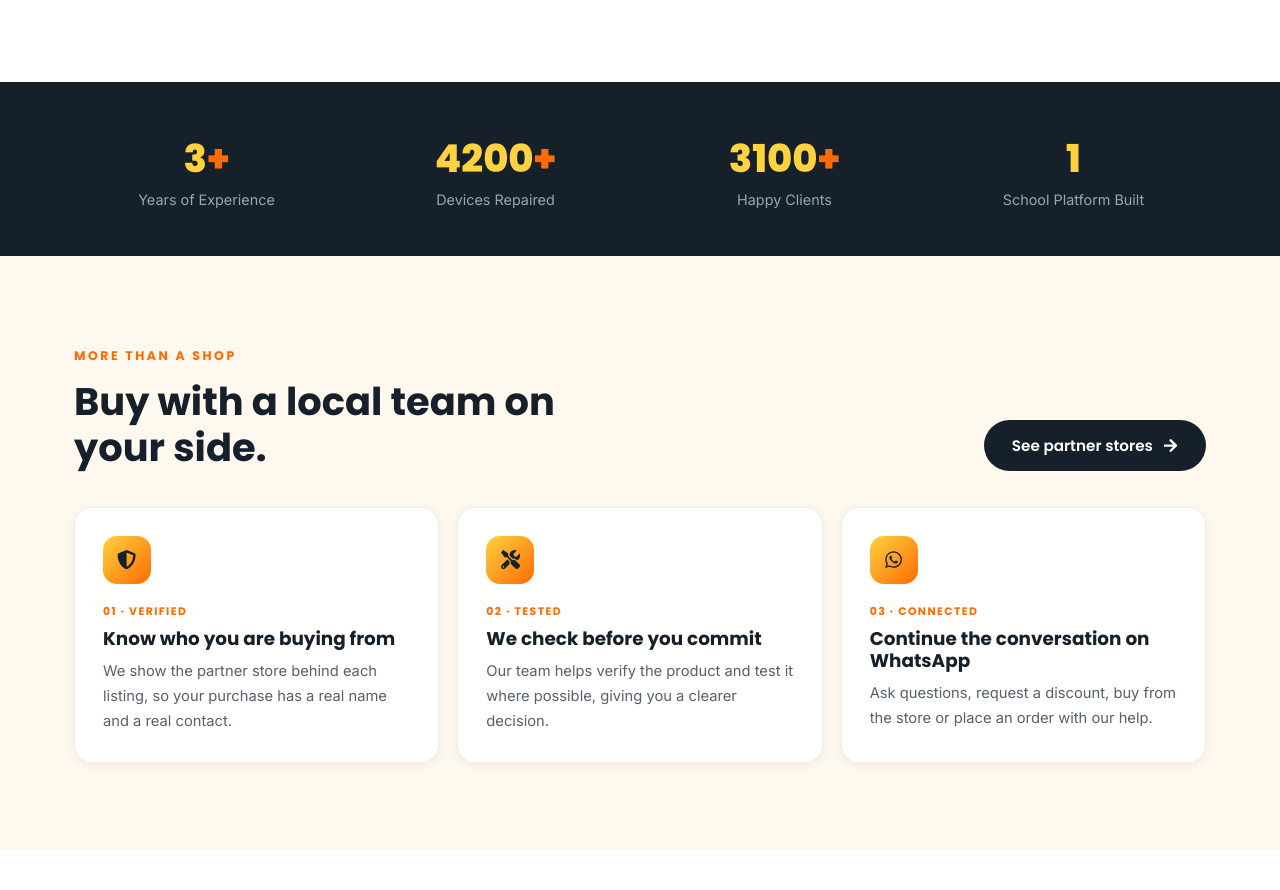
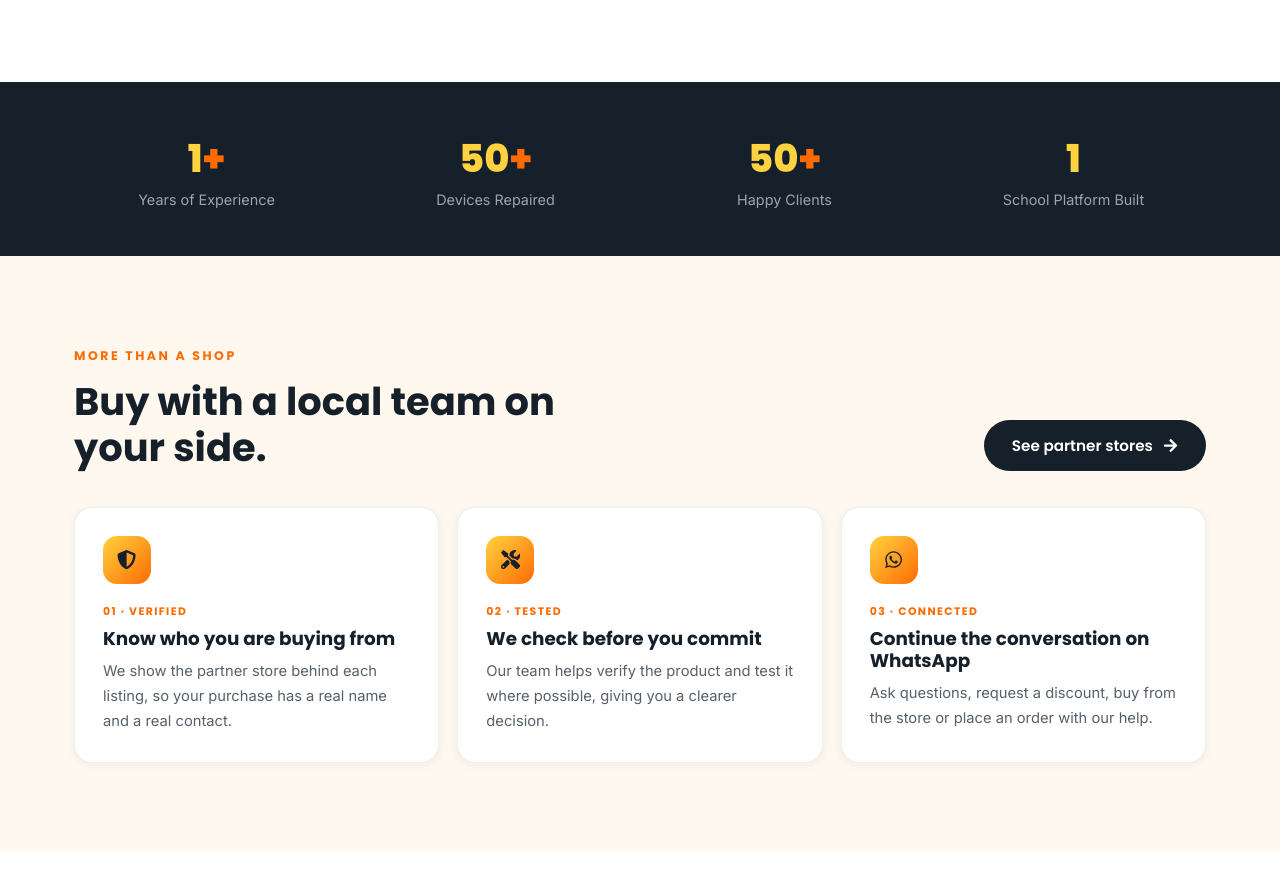
Before and after one commit to Toko12pro1/invatech, a React (Vite) app: page / in a window 1280 px wide. Shown: the part 1860-2750 px from the top of the page. Built offline with nearby package versions, Linux system fonts and the light colour scheme; no server answers; the database is empty.

Commit message:
fix(home): update homepage business stats

```diff
--- a/src/pages/Home.jsx
+++ b/src/pages/Home.jsx
@@ -106,9 +106,9 @@ class Home extends BasePage {
 
         <section className="stats-bar">
           <div className="container stats-grid">
-            <StatCounter value={3} label={t("home.stats.years")} />
-            <StatCounter value={4200} label={t("home.stats.devicesRepaired")} suffix="+" />
-            <StatCounter value={3100} label={t("home.stats.happyClients")} suffix="+" />
+            <StatCounter value={1} label={t("home.stats.years")} />
+            <StatCounter value={50} label={t("home.stats.devicesRepaired")} suffix="+" />
+            <StatCounter value={50} label={t("home.stats.happyClients")} suffix="+" />
             <StatCounter value={1} label={t("home.stats.schoolPlatform")} suffix="" />
           </div>
         </section>
```
